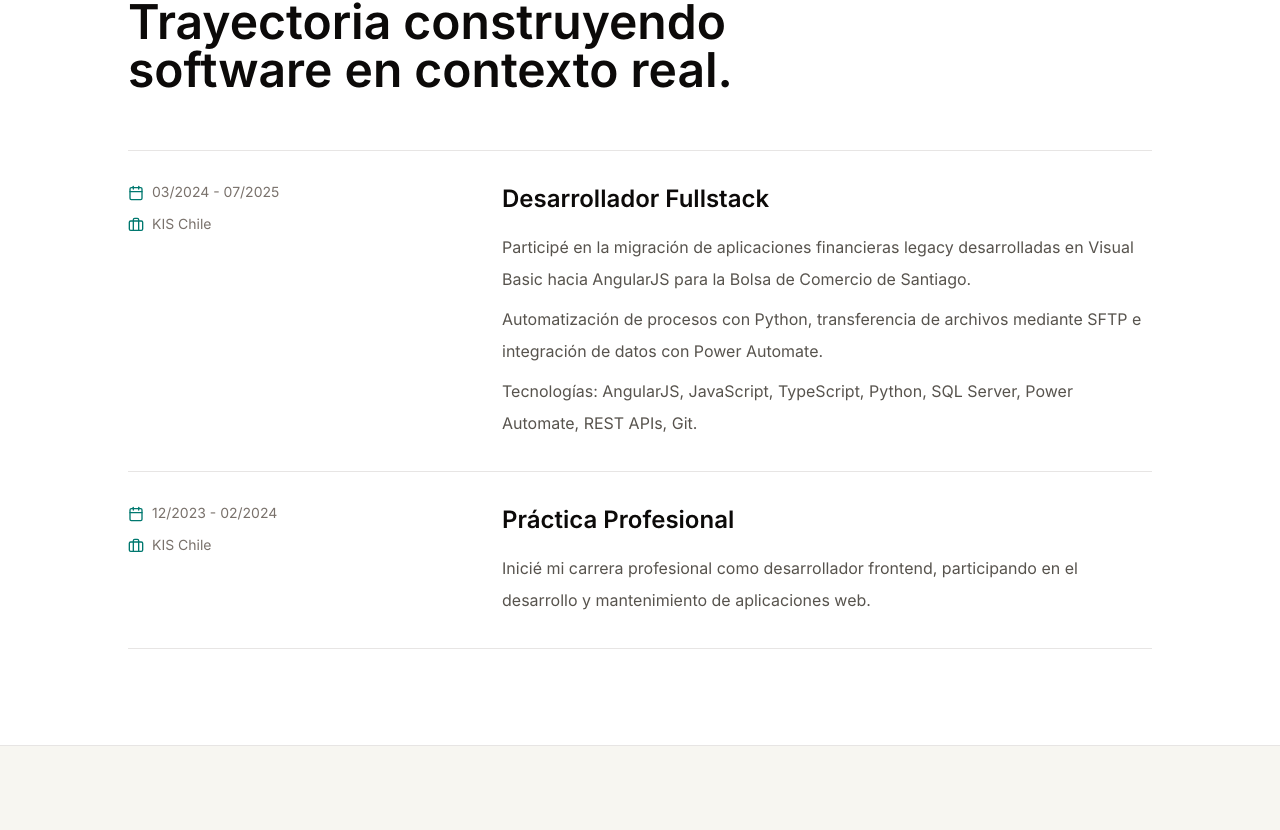
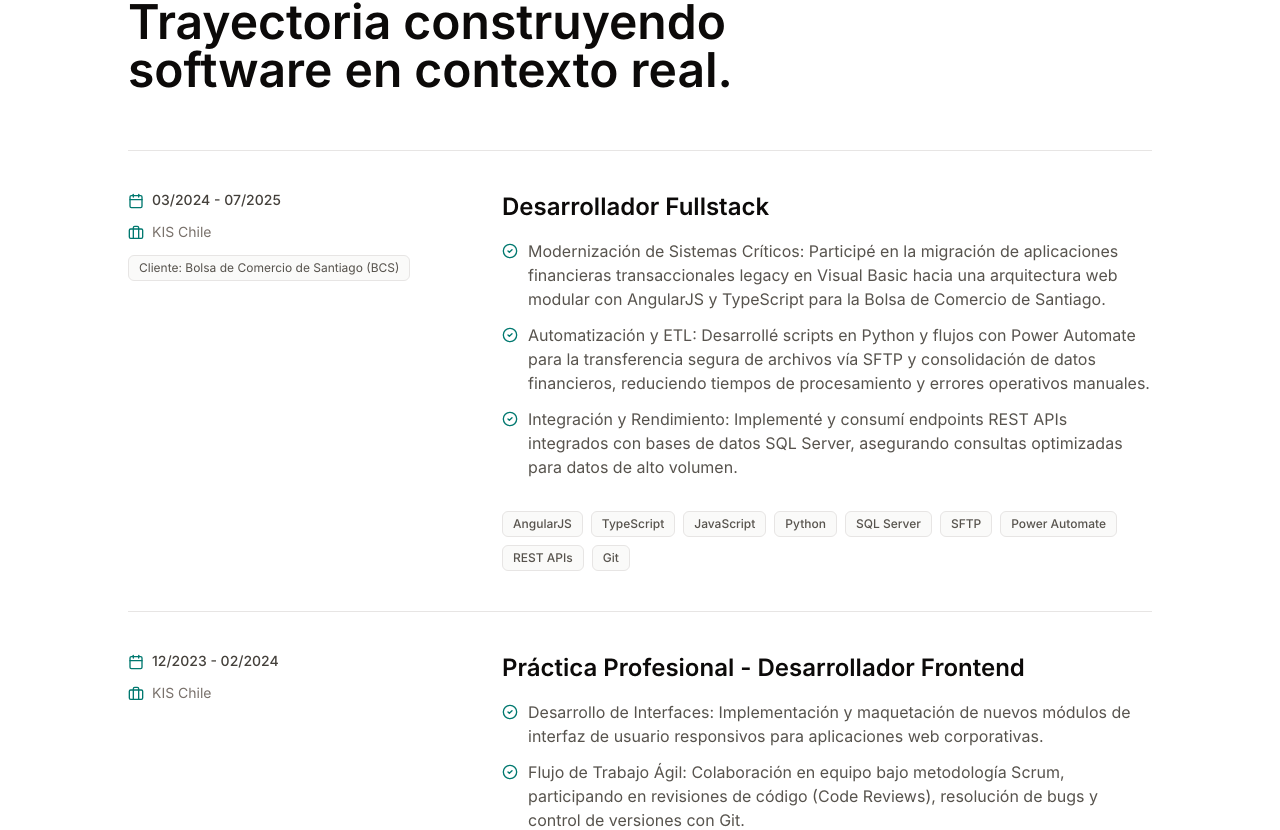
Before and after one commit to clopez9518/next-my-portfolio, a Next.js app: page / in a window 1280 px wide. Shown: the part 1670-2500 px from the top of the page. Built offline with nearby package versions, Linux system fonts and the light colour scheme.

Commit message:
feat(experience): enhance storytelling with STAR methodology and tech badges

```diff
--- a/app/components/Experience.tsx
+++ b/app/components/Experience.tsx
@@ -1,26 +1,49 @@
 "use client";
 
 import { motion } from "motion/react";
-import { Briefcase, Calendar } from "lucide-react";
+import { Briefcase, Calendar, CheckCircle2 } from "lucide-react";
 
-const experiences = [
+interface ExperienceItem {
+    title: string;
+    company: string;
+    period: string;
+    client?: string;
+    highlights: string[];
+    technologies: string[];
+}
+
+const experiences: ExperienceItem[] = [
     {
         title: "Desarrollador Fullstack",
         company: "KIS Chile",
+        client: "Cliente: Bolsa de Comercio de Santiago (BCS)",
         period: "03/2024 - 07/2025",
-        description:[
-            "Participé en la migración de aplicaciones financieras legacy desarrolladas en Visual Basic hacia AngularJS para la Bolsa de Comercio de Santiago.",
-            "Automatización de procesos con Python, transferencia de archivos mediante SFTP e integración de datos con Power Automate.",
-            "Tecnologías: AngularJS, JavaScript, TypeScript, Python, SQL Server, Power Automate, REST APIs, Git."
-        ]
-            // "Participé en la migración de aplicaciones legacy desarrolladas en Visual Basic hacia AngularJS para la Bolsa de Comercio de Santiago.",
+        highlights: [
+            "Modernización de Sistemas Críticos: Participé en la migración de aplicaciones financieras transaccionales legacy en Visual Basic hacia una arquitectura web modular con AngularJS y TypeScript para la Bolsa de Comercio de Santiago.",
+            "Automatización y ETL: Desarrollé scripts en Python y flujos con Power Automate para la transferencia segura de archivos vía SFTP y consolidación de datos financieros, reduciendo tiempos de procesamiento y errores operativos manuales.",
+            "Integración y Rendimiento: Implementé y consumí endpoints REST APIs integrados con bases de datos SQL Server, asegurando consultas optimizadas para datos de alto volumen.",
+        ],
+        technologies: [
+            "AngularJS",
+            "TypeScript",
+            "JavaScript",
+            "Python",
+            "SQL Server",
+            "SFTP",
+            "Power Automate",
+            "REST APIs",
+            "Git",
+        ],
     },
     {
-        title: "Práctica Profesional",
+        title: "Práctica Profesional - Desarrollador Frontend",
         company: "KIS Chile",
         period: "12/2023 - 02/2024",
-        description: ["Inicié mi carrera profesional como desarrollador frontend, participando en el desarrollo y mantenimiento de aplicaciones web."],
-
+        highlights: [
+            "Desarrollo de Interfaces: Implementación y maquetación de nuevos módulos de interfaz de usuario responsivos para aplicaciones web corporativas.",
+            "Flujo de Trabajo Ágil: Colaboración en equipo bajo metodología Scrum, participando en revisiones de código (Code Reviews), resolución de bugs y control de versiones con Git.",
+        ],
+        technologies: ["JavaScript", "HTML5", "CSS3", "AngularJS", "Git", "Scrum"],
     },
 ];
 
@@ -49,27 +72,44 @@ export const Experience = () => {
                             whileInView={{ opacity: 1, y: 0 }}
                             viewport={{ once: true }}
                             transition={{ duration: 0.6, delay: index * 0.08 }}
-                            className="grid gap-6 py-8 md:grid-cols-[0.7fr_1.3fr]"
+                            className="grid gap-6 py-10 md:grid-cols-[0.7fr_1.3fr]"
                         >
                             <div className="space-y-3 text-sm text-stone-500 dark:text-stone-400">
                                 <div className="flex items-center gap-2">
                                     <Calendar className="h-4 w-4 text-teal-700 dark:text-teal-400" />
-                                    <span>{exp.period}</span>
+                                    <span className="font-medium text-stone-700 dark:text-stone-300">{exp.period}</span>
                                 </div>
                                 <div className="flex items-center gap-2">
                                     <Briefcase className="h-4 w-4 text-teal-700 dark:text-teal-400" />
                                     <span>{exp.company}</span>
                                 </div>
+                                {exp.client && (
+                                    <p className="inline-block rounded-md border border-stone-200 bg-stone-50 px-2.5 py-1 text-xs text-stone-600 dark:border-stone-700/60 dark:bg-stone-800/80 dark:text-stone-300">
+                                        {exp.client}
+                                    </p>
+                                )}
                             </div>
                             <div>
-                                <h3 className="text-2xl font-semibold text-stone-950 dark:text-stone-100">
+                                <h3 className="text-2xl font-semibold text-stone-950 dark:text-stone-50">
                                     {exp.title}
                                 </h3>
-                                <div className="mt-4 leading-8 text-stone-600 dark:text-stone-300">
-                                    {exp.description.map((line, i) => (
-                                        <p key={i} className="mt-2">
-                                            {line}
-                                        </p>
+                                <ul className="mt-4 space-y-3 leading-relaxed text-stone-600 dark:text-stone-300">
+                                    {exp.highlights.map((highlight, i) => (
+                                        <li key={i} className="flex items-start gap-2.5 text-base">
+                                            <CheckCircle2 className="mt-1 h-4 w-4 shrink-0 text-teal-700 dark:text-teal-400" />
+                                            <span>{highlight}</span>
+                                        </li>
+                                    ))}
+                                </ul>
+
+                                <div className="mt-6 flex flex-wrap gap-2 pt-2">
+                                    {exp.technologies.map((tech) => (
+                                        <span
+                                            key={tech}
+                                            className="rounded-md border border-stone-200 bg-stone-50 px-2.5 py-1 text-xs font-medium text-stone-600 transition-colors dark:border-stone-700/60 dark:bg-stone-800/80 dark:text-stone-300"
+                                        >
+                                            {tech}
+                                        </span>
                                     ))}
                                 </div>
                             </div>
```
